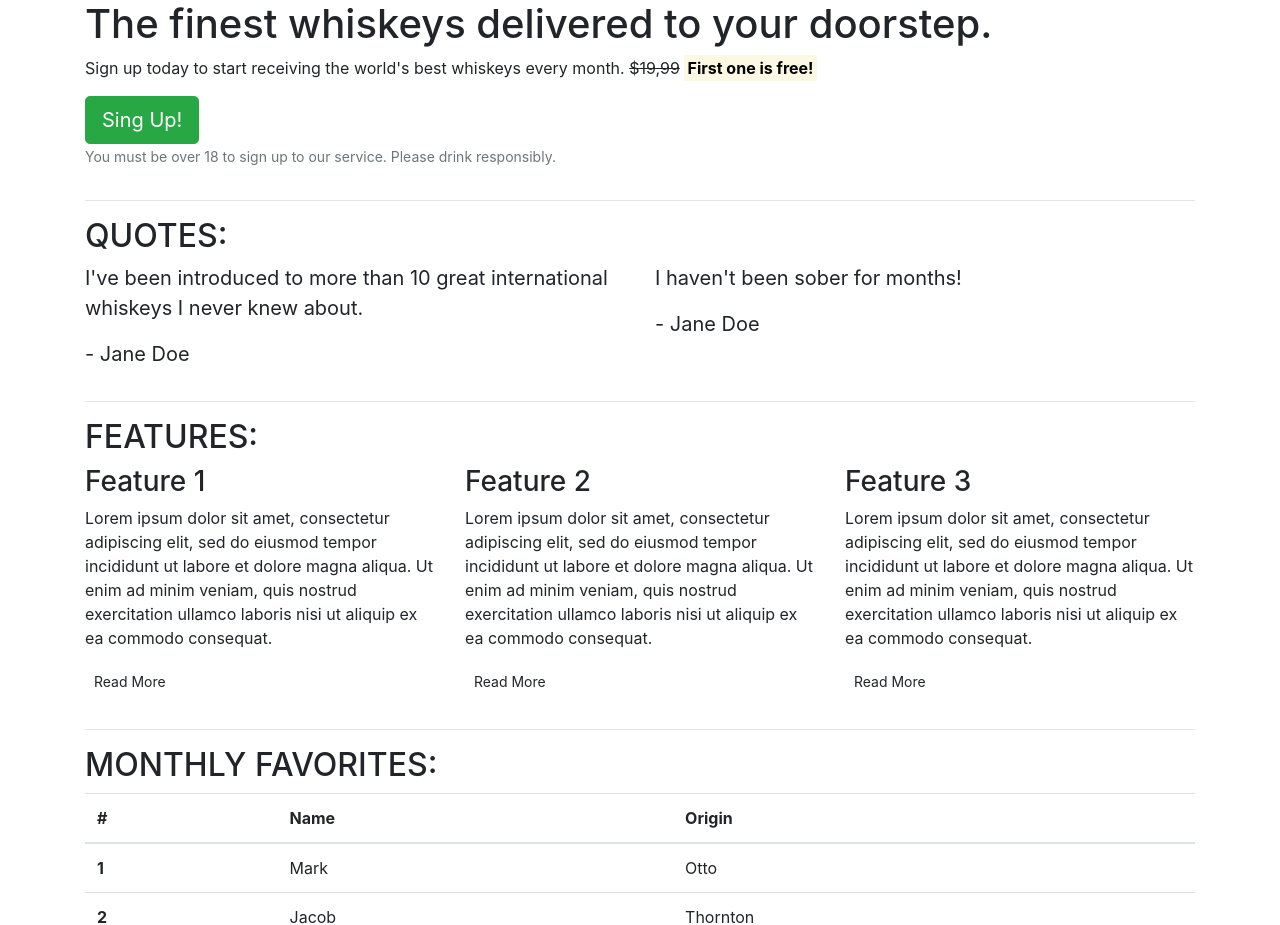
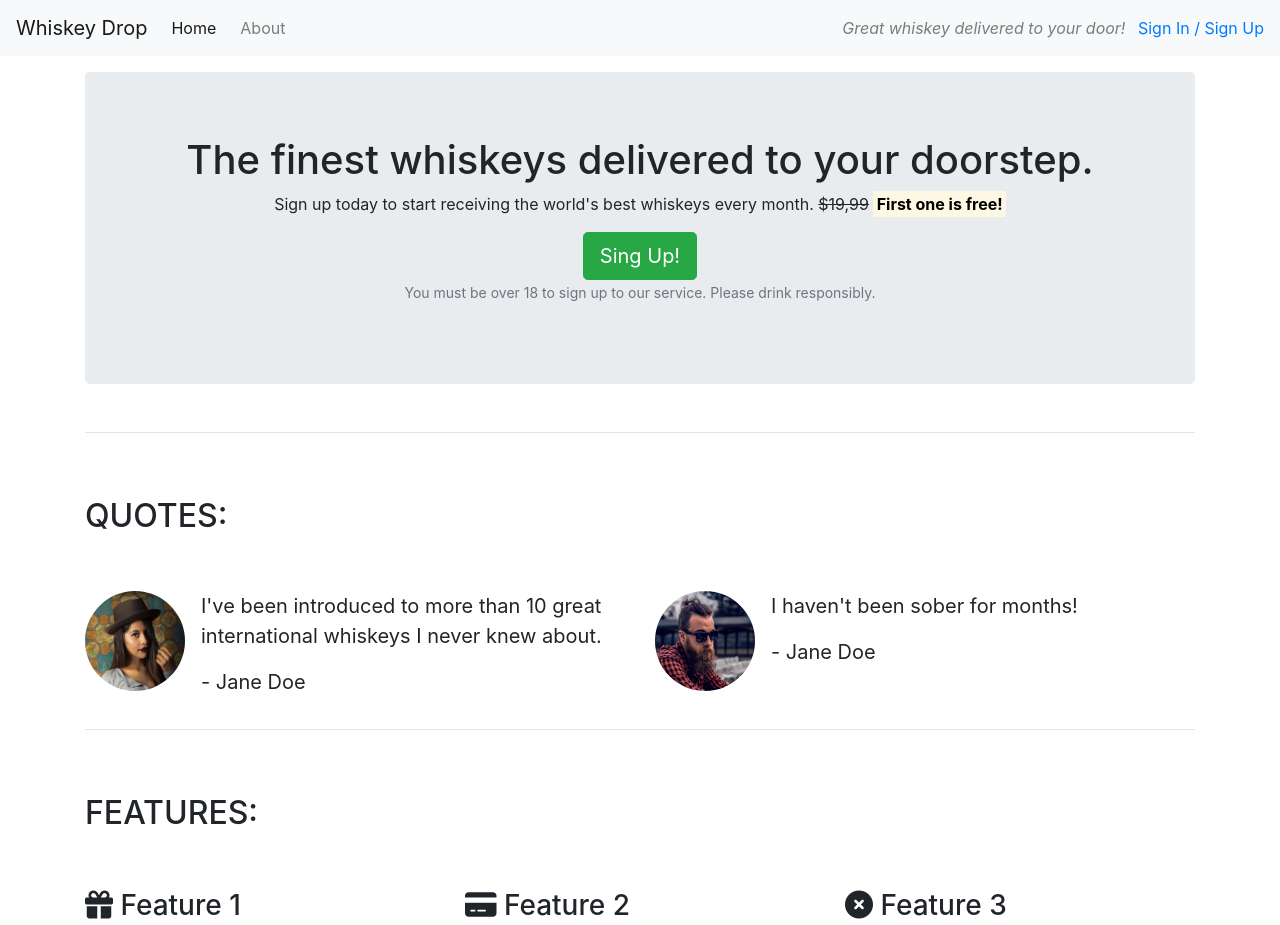
Before and after one commit to MustafaSahinci/bootstrap4, a plain HTML site: page index.html in a window 1280 px wide. Shown: the top 925 px of the page. Drawn offline with nearby package versions, Linux system fonts and the light colour scheme.

Commit message:
continue modules

```diff
--- a/index.html
+++ b/index.html
@@ -10,18 +10,33 @@
     <script src="https://cdn.jsdelivr.net/npm/bootstrap@4.6.1/dist/js/bootstrap.bundle.min.js"
         integrity="sha384-fQybjgWLrvvRgtW6bFlB7jaZrFsaBXjsOMm/tB9LTS58ONXgqbR9W8oWht/amnpF" crossorigin="anonymous">
     </script>
+    <script src="https://kit.fontawesome.com/eda4aa541d.js" crossorigin="anonymous"></script>
     <title>Whiskey Drop | Taste a new whiskey every month</title>
 </head>
 
 <body>
-    <article class="container">
+    <nav class="navbar navbar-light bg-light navbar-expand-sm">
+        <a href="/" class="navbar-brand">Whiskey Drop</a>
+        <ul class="navbar-nav mr-auto">
+            <li class="active nav-item mr-2"><a class="nav-link" href="/">Home</a></li>
+            <li class="nav-item mr-2"><a class="nav-link" href="/about">About</a></li>
+            <li class="nav-item mr-2 d-block d-sm-none"><a class="nav-link" href="/login">Sign In / Sign Up</a></li>
+        </ul>
+        <div class="d-none d-md-block">
+            <p class="navbar-text my-auto mr-2"><i>Great whiskey delivered to your door!</i></p>
+            <a href="/login">Sign In / Sign Up</a>
+        </div>
+    </nav>
+    <article class="container mt-3">
         <!-- Callout -->
         <div class="row">
             <div class="col-12">
-                <section class="callout">
+                <section class="callout jumbotron text-center">
                     <h1>The finest whiskeys delivered to your doorstep.</h1>
                     <p>Sign up today to start receiving the world's best whiskeys every month.
-                        <s>$19,99</s> <strong><mark>First one is free!</mark></strong></p>
+                        <s class="d-none d-sm-inline">$19,99</s>
+                        <span class="d-inline d-sm-none"><br></span>
+                        <strong><mark>First one is free!</mark></strong></p>
                     <button class="btn btn-success btn-lg">Sing Up!</button>
                     <p class="text-muted"><small>You must be over 18 to sign up to our service. Please drink
                             responsibly.</small></p>
@@ -34,22 +49,39 @@
         <!-- Quotes -->
         <section class="quotes">
             <div class="row">
-                <div class="col-12">
+                <div class="col-12 my-5">
                     <h2 class="text-uppercase">Quotes:</h2>
                 </div>
             </div>
             <div class="row">
                 <div class="col-12 col-md-6">
+                    <div class="media">
+                        <div class="d-none d-sm-block">
+                            <img src="images/girl-image.png" alt="a girl" class="rounded-circle mr-3" height="100"
+                                width="100">
+                        </div>
+                        <div class="media-body">
                             <blockquote class="blockquote">
-                        <p>I've been introduced to more than 10 great international whiskeys I never knew about.</p>
+                                <p>I've been introduced to more than 10 great international whiskeys I never knew about.
+                                </p>
                                 <p>- Jane Doe</p>
                             </blockquote>
                         </div>
+                    </div>
+                </div>
                 <div class="col12 col-md-6">
+                    <div class="media">
+                        <div class="d-none d-sm-block">
+                            <img src="images/guy-image.png" alt="a girl" class="rounded-circle mr-3" height="100"
+                                width="100">
+                        </div>
+                        <div class="media-body">
                             <blockquote class="blockquote">
                                 <p>I haven't been sober for months!</p>
                                 <p>- Jane Doe</p>
                             </blockquote>
+                        </div>
+                    </div>
                 </div>
             </div>
         </section>
@@ -59,14 +91,14 @@
         <!-- Features -->
         <section class="features">
             <div class="row">
-                <div class="col-12">
+                <div class="col-12 my-5">
                     <h2 class="text-uppercase">Features:</h2>
                 </div>
             </div>
             <div class="row">
                 <div class="col-12 col-md-6 col-lg-4">
                     <div class="feature">
-                        <h3>Feature 1</h3>
+                        <h3><i class="fas fa-gift"></i> Feature 1</h3>
                         <p>Lorem ipsum dolor sit amet, consectetur adipiscing elit, sed do eiusmod tempor incididunt ut
                             labore
                             et dolore magna aliqua. Ut enim ad minim veniam, quis nostrud exercitation ullamco laboris
@@ -78,7 +110,7 @@
                 </div>
                 <div class="col-12 col-md-6 col-lg-4">
                     <div class="feature">
-                        <h3>Feature 2</h3>
+                        <h3><i class="fas fa-credit-card"></i> Feature 2</h3>
                         <p>Lorem ipsum dolor sit amet, consectetur adipiscing elit, sed do eiusmod tempor incididunt ut
                             labore
                             et dolore magna aliqua. Ut enim ad minim veniam, quis nostrud exercitation ullamco laboris
@@ -90,7 +122,7 @@
                 </div>
                 <div class="col-12 d-md-none d-lg-block col-lg-4">
                     <div class="feature">
-                        <h3>Feature 3</h3>
+                        <h3><i class="fas fa-times-circle"></i> Feature 3</h3>
                         <p>Lorem ipsum dolor sit amet, consectetur adipiscing elit, sed do eiusmod tempor incididunt ut
                             labore
                             et dolore magna aliqua. Ut enim ad minim veniam, quis nostrud exercitation ullamco laboris
```
Also changed, not shown: images/girl-image.png (added), images/guy-image.png (added). Lines whose indentation alone changed are shown as unchanged.
